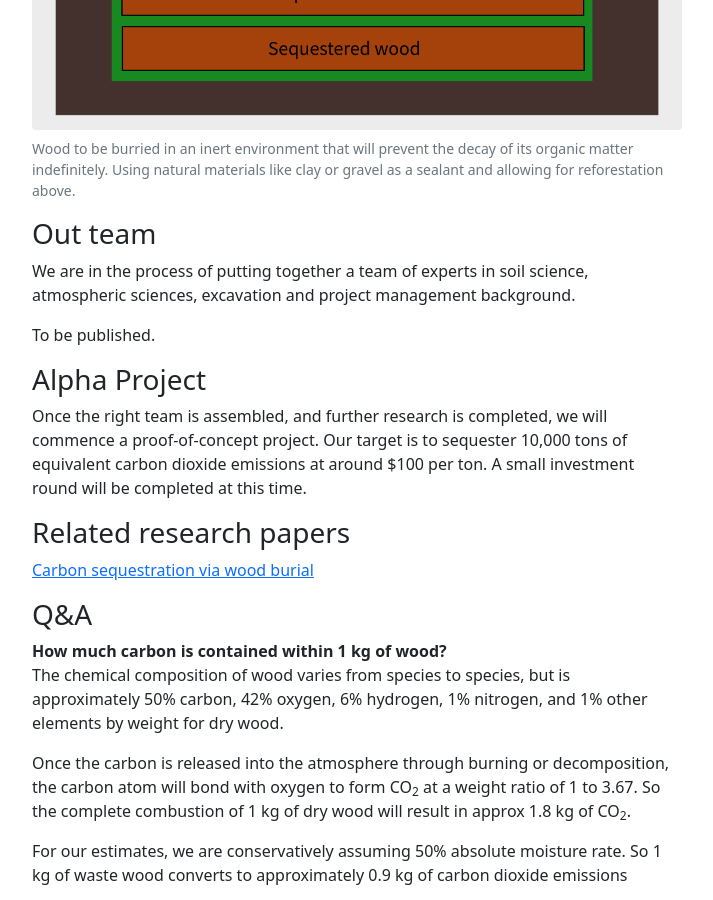
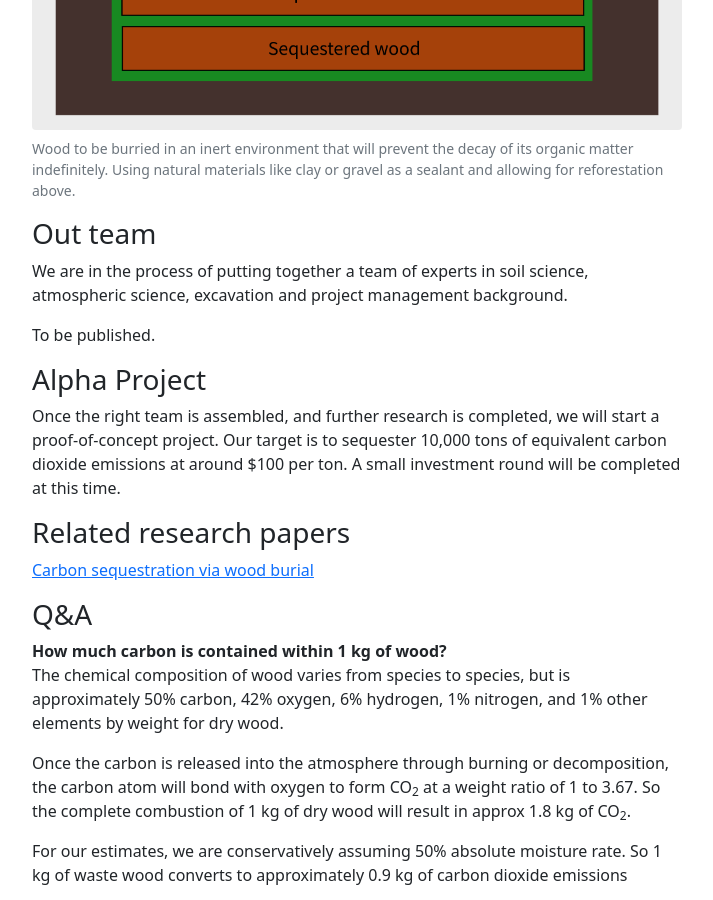
Before and after one commit to andrewpaliga/kaurii, a Jekyll site: the page built from index.markdown, in a window 1280 px wide and 900 px high, scrolled down 2708 px. Shown: the whole window, without its empty margins (283-996 px from the left). Built offline with Jekyll 4.4.1, drawn with Linux system fonts in a browser that asks for light colours.

Commit message:
fixed some words

```diff
--- a/index.markdown
+++ b/index.markdown
@@ -47,14 +47,14 @@ With further research and experimentation, our aim is to pioneer a process for t
 
 ### Out team
 
-We are in the process of putting together a team of experts in soil science, atmospheric sciences, excavation and project management background.
+We are in the process of putting together a team of experts in soil science, atmospheric science, excavation and project management background.
 
 To be published.
 
 
 ### Alpha Project
 
-Once the right team is assembled, and further research is completed, we will commence a proof-of-concept project. Our target is to sequester 10,000 tons of equivalent carbon dioxide emissions at around $100 per ton. A small investment round will be completed at this time.
+Once the right team is assembled, and further research is completed, we will start a proof-of-concept project. Our target is to sequester 10,000 tons of equivalent carbon dioxide emissions at around $100 per ton. A small investment round will be completed at this time.
 
 ### Related research papers
 
```
